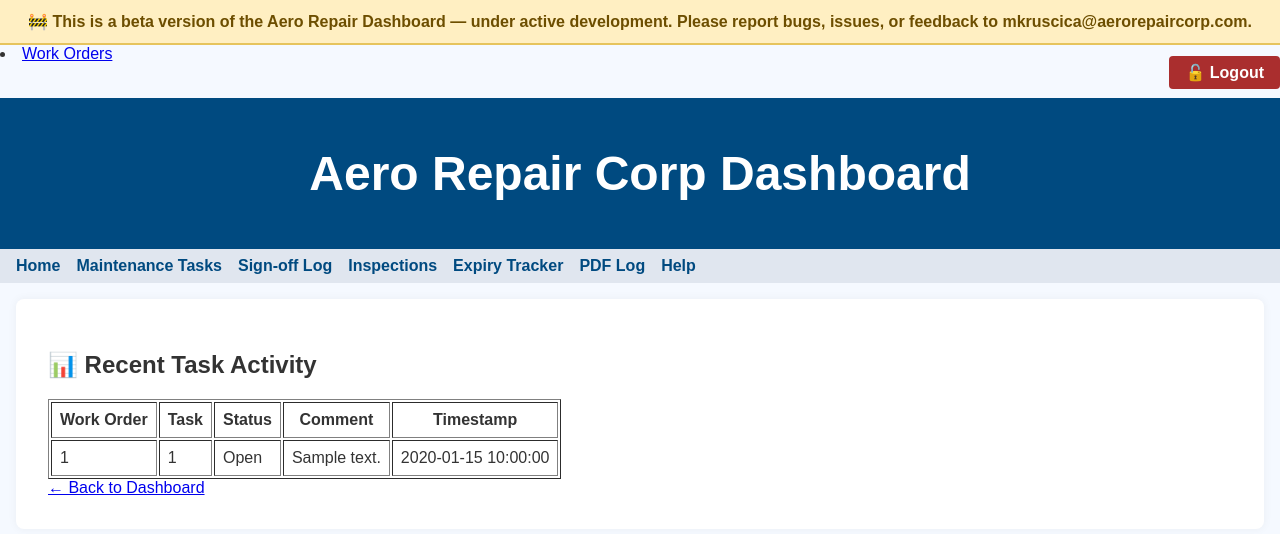
After one commit to C-3-3/aero-repair-dashboard, a Flask app: page /reports/activity in a window 1280 px wide. The commit adds this page. Shown: the top 534 px of the page. Run offline with Flask 3, Linux system fonts and the light colour scheme; the visitor is signed in with stand-in values (Sample User, id 1); tables that the repository leaves empty hold one stand-in row (values such as "Sample post").

Commit message:
Add manager activity report page for recent task updates

```diff
--- a/app.py
+++ b/app.py
@@ -666,6 +666,27 @@ def download_pdf_log():
 def help_page():
     return render_template("help.html")
 
+# === ACTIVITY REPORT ===
+
+@app.route('/reports/activity')
+def activity_report():
+    if not session.get('logged_in'):
+        return redirect(url_for('login'))
+
+    conn = sqlite3.connect('task_updates.db')
+    cursor = conn.cursor()
+    cursor.execute('''
+        SELECT work_order_id, task_id, status, comment, timestamp
+        FROM task_updates
+        ORDER BY timestamp DESC
+        LIMIT 50
+    ''')
+    updates = cursor.fetchall()
+    conn.close()
+
+    return render_template('activity_report.html', updates=updates)
+
+
 # === RUN BACKGROUND THREAD FOR PDF ORGANIZER ===
 threading.Thread(target=pdf_organizer_loop, daemon=True).start()
 
--- /dev/null
+++ b/templates/activity_report.html
@@ -0,0 +1,31 @@
+{% extends "base.html" %}
+{% block title %}Task Activity Report{% endblock %}
+
+{% block content %}
+<h2>📊 Recent Task Activity</h2>
+
+<table border="1" cellpadding="8">
+  <thead>
+    <tr>
+      <th>Work Order</th>
+      <th>Task</th>
+      <th>Status</th>
+      <th>Comment</th>
+      <th>Timestamp</th>
+    </tr>
+  </thead>
+  <tbody>
+    {% for row in updates %}
+    <tr>
+      <td>{{ row[0] }}</td>
+      <td>{{ row[1] }}</td>
+      <td>{{ row[2] }}</td>
+      <td>{{ row[3] or "—" }}</td>
+      <td>{{ row[4] }}</td>
+    </tr>
+    {% endfor %}
+  </tbody>
+</table>
+
+<a href="{{ url_for('dashboard') }}">← Back to Dashboard</a>
+{% endblock %}
--- a/templates/dashboard.html
+++ b/templates/dashboard.html
@@ -24,5 +24,7 @@
     <a class="card" href="{{ url_for('help_page') }}">
         ❓ Help Guide<br><span>Learn how each tool works</span>
     </a>
+    <li><a href="{{ url_for('activity_report') }}">📋 Manager Activity Report</a></li>
+
 </div>
 {% endblock %}
```
